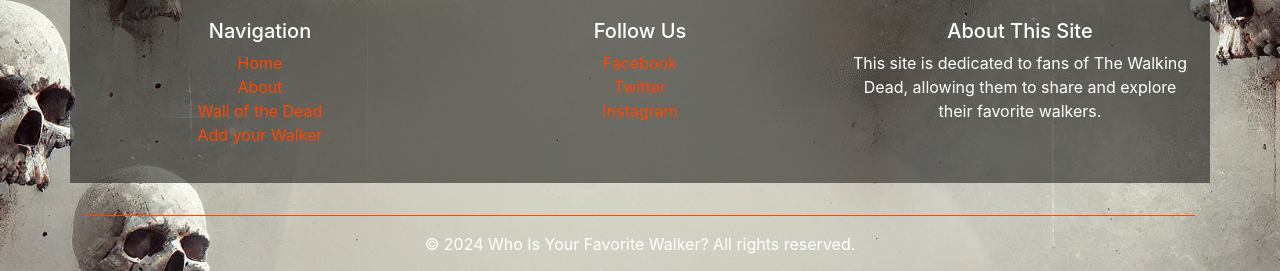
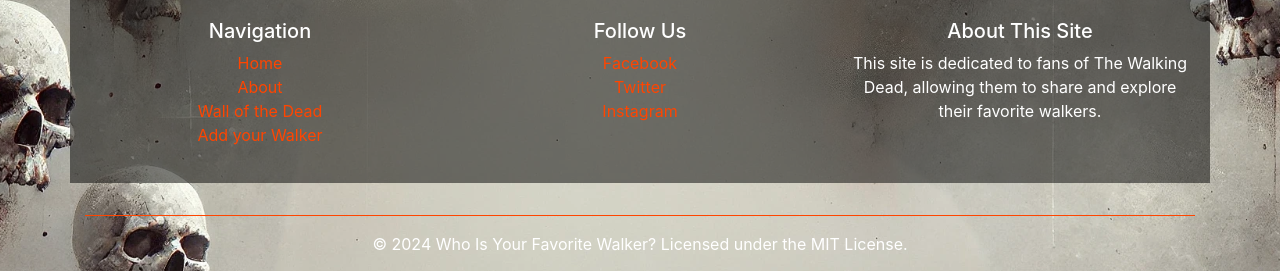
Before and after one commit to WeissBang/whoisyourfavoritewalker, a Symfony app: template templates/list/zform.html.twig in a window 1280 px wide. Shown: the part 952-1223 px from the top of the page. Run offline with Twig, Linux system fonts and the light colour scheme; the template is opened without the code that fills it, so the values that code supplies are empty; form fields are guessed from the names that the template uses; style sheets or scripts are compiled from the project's sources; some libraries are stand-ins or nearby versions.

Commit message:
readme update3

```diff
--- a/templates/footer.html.twig
+++ b/templates/footer.html.twig
@@ -24,6 +24,6 @@
             </div>
         </div>
         <hr style="border-top: 1px solid #FF4500;">
-        <p class="mb-0">© 2024 Who Is Your Favorite Walker? All rights reserved.</p>
+        <p class="mb-0">© 2024 Who Is Your Favorite Walker? Licensed under the MIT License.</p>
     </div>
 </footer>
```
Also changed, not shown: README.md.
